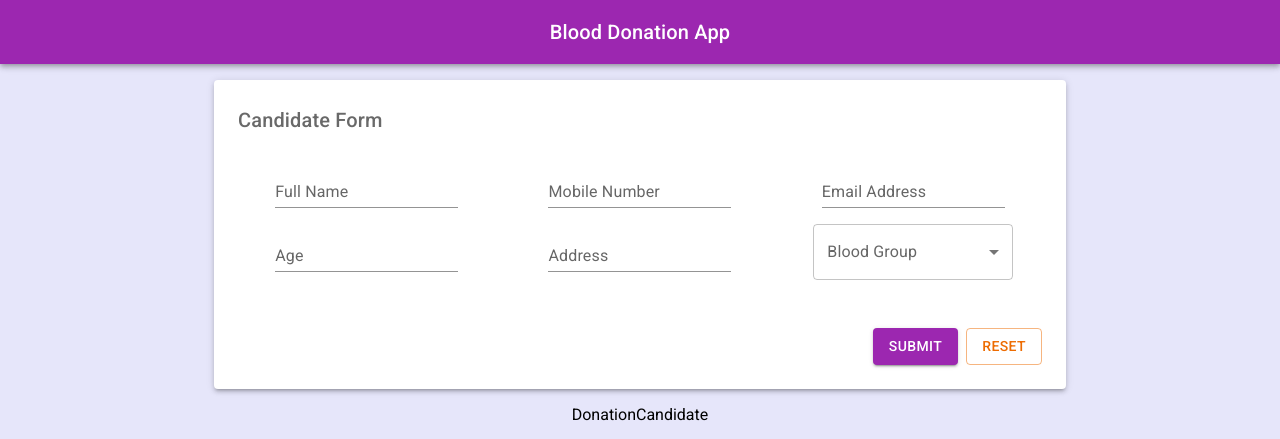
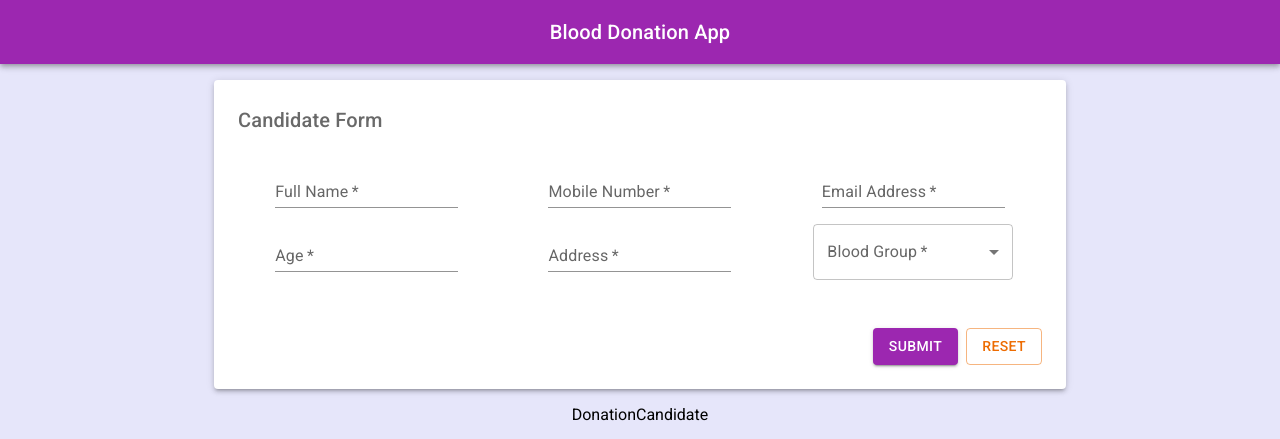
Before and after one commit to s3778722/Donation-ASP.NETCore-React-Redux, a React (Create React App) app in the folder donation-app/: page / in a window 1280 px wide. Shown: the top 439 px of the page. Built offline with nearby package versions, Linux system fonts and the light colour scheme; no server answers.

Commit message:
handleSubmit function completed

```diff
--- a/donation-app/src/actions/donationCandidate.js
+++ b/donation-app/src/actions/donationCandidate.js
@@ -51,27 +51,33 @@ export const fetchAll = () => {
   };
 };
 
-export const create = (data, onSuccess) => {
+export const create = (data, setErrorMessage) => {
   return (dispatch) => {
     api()
       .create(data)
       .then((response) => {
         dispatch(createFunction(response));
-        onSuccess();
+        // able to pass onSuccess() function here by adding a new onSuccess argument
       })
-      .catch((error) => console.log(error));
+      .catch((error) => {
+        console.log(error);
+        setErrorMessage(error.message);
+      });
   };
 };
 
-export const update = (id, data, onSuccess) => {
+export const update = (id, data, setErrorMessage) => {
   return (dispatch) => {
     api()
       .update(id, data)
       .then((response) => {
         dispatch(updateFunction(id, data));
-        onSuccess();
+        //onSuccess();
       })
-      .catch((error) => console.log(error));
+      .catch((error) => {
+        console.log(error);
+        setErrorMessage(error.message);
+      });
   };
 };
 
--- a/donation-app/src/components/CandidateForm.js
+++ b/donation-app/src/components/CandidateForm.js
@@ -11,7 +11,12 @@ import {
   Button,
   Box,
   Item,
+  Alert,
+  AlertTitle,
 } from "@mui/material";
+import { useSelector, useDispatch } from "react-redux";
+import * as actions from "../actions/donationCandidate";
+
 const defaultValues = {
   fullName: "",
   mobile: "",
@@ -23,6 +28,13 @@ const defaultValues = {
 
 const CandidateForm = () => {
   const [formValues, setFormValues] = useState(defaultValues);
+  const [currentId, setCurrentId] = useState(0);
+  const [successAlert, setSuccessAlert] = useState(false);
+  const [errorAlert, setErrorAlert] = useState(false);
+  const [errorMessage, setErrorMessage] = useState("");
+
+  const [tempName, setTempName] = useState("");
+  const dispatch = useDispatch();
 
   const handleInputChange = (e) => {
     const { name, value } = e.target;
@@ -37,14 +49,59 @@ const CandidateForm = () => {
       ...fieldValues, // or can replace here << [name]: value >>
     });
   };
+
   console.log(formValues);
+
+  const resetForm = () => {
+    setFormValues(defaultValues);
+    setCurrentId(0);
+  };
+
+  const nameBeforeReset = (name) => {
+    setTempName(name);
+  };
+
+  const handleSubmit = (e) => {
+    e.preventDefault();
+    if (currentId === 0) {
+      const action = dispatch(actions.create(formValues, setErrorMessage));
+      if (action) {
+        setSuccessAlert(true);
+        nameBeforeReset(formValues.fullName);
+        resetForm();
+      } else {
+        setErrorAlert(true);
+      }
+    } else {
+      const action = dispatch(actions.update(currentId, formValues, setErrorMessage));
+      if (action) {
+        setSuccessAlert(true);
+        nameBeforeReset(formValues.fullName);
+        resetForm();
+      } else {
+        setErrorAlert(true);
+      }
+    }
+  };
+
   return (
     <Paper sx={{ my: 2, width: 1 }} elevation={3}>
+      {successAlert && (
+        <Alert severity="success">
+          <AlertTitle align="left">Success</AlertTitle>
+          <strong>{tempName}</strong> - successfully created/updated!
+        </Alert>
+      )}
+      {errorAlert && (
+        <Alert severity="error">
+          <AlertTitle align="left">Error</AlertTitle>
+          Error submitting candidate form! - <strong>{errorMessage}</strong>
+        </Alert>
+      )}
       <Typography variant="h6" sx={{ p: 3 }} color="#696969" align="left">
         Candidate Form
       </Typography>
-
-      <form>
+      <form onSubmit={handleSubmit}>
         <Grid container spacing={2} px={3} pb={3}>
           <Grid item xs={4}>
             <TextField
@@ -56,6 +113,7 @@ const CandidateForm = () => {
               type="text"
               value={formValues.fullName}
               onChange={handleInputChange}
+              required
             />
           </Grid>
           <Grid item xs={4}>
@@ -68,6 +126,7 @@ const CandidateForm = () => {
               type="tel"
               value={formValues.mobile}
               onChange={handleInputChange}
+              required
             />
           </Grid>
           <Grid item xs={4}>
@@ -80,6 +139,7 @@ const CandidateForm = () => {
               type="email"
               value={formValues.email}
               onChange={handleInputChange}
+              required
             />
           </Grid>
           <Grid item xs={4}>
@@ -92,6 +152,7 @@ const CandidateForm = () => {
               type="number"
               value={formValues.age}
               onChange={handleInputChange}
+              required
             />
           </Grid>
           <Grid item xs={4}>
@@ -104,15 +165,22 @@ const CandidateForm = () => {
               type="text"
               value={formValues.address}
               onChange={handleInputChange}
+              required
             />
           </Grid>
           <Grid item xs={4}>
-            <FormControl fullWidth color="secondary" sx={{ maxWidth: 200 }}>
+            <FormControl
+              fullWidth
+              color="secondary"
+              sx={{ maxWidth: 200 }}
+              required
+            >
               <InputLabel>Blood Group</InputLabel>
               <Select
                 name="bloodGroup"
                 onChange={handleInputChange}
                 label="Blood Group"
+                value={formValues.bloodGroup}
               >
                 <MenuItem value="">Select Blood Group</MenuItem>
                 <MenuItem value="A+">A +ve</MenuItem>
@@ -128,10 +196,17 @@ const CandidateForm = () => {
           </Grid>
         </Grid>
         <Box display="flex" sx={{ justifyContent: "flex-end", p: 3 }}>
-          <Button variant="contained" color="secondary" type="submit" sx={{mr: 1}}>
+          <Button
+            variant="contained"
+            color="secondary"
+            type="submit"
+            sx={{ mr: 1 }}
+          >
             Submit
           </Button>
-          <Button variant="outlined" color="warning">Reset</Button>
+          <Button variant="outlined" color="warning">
+            Reset
+          </Button>
         </Box>
       </form>
     </Paper>
```
